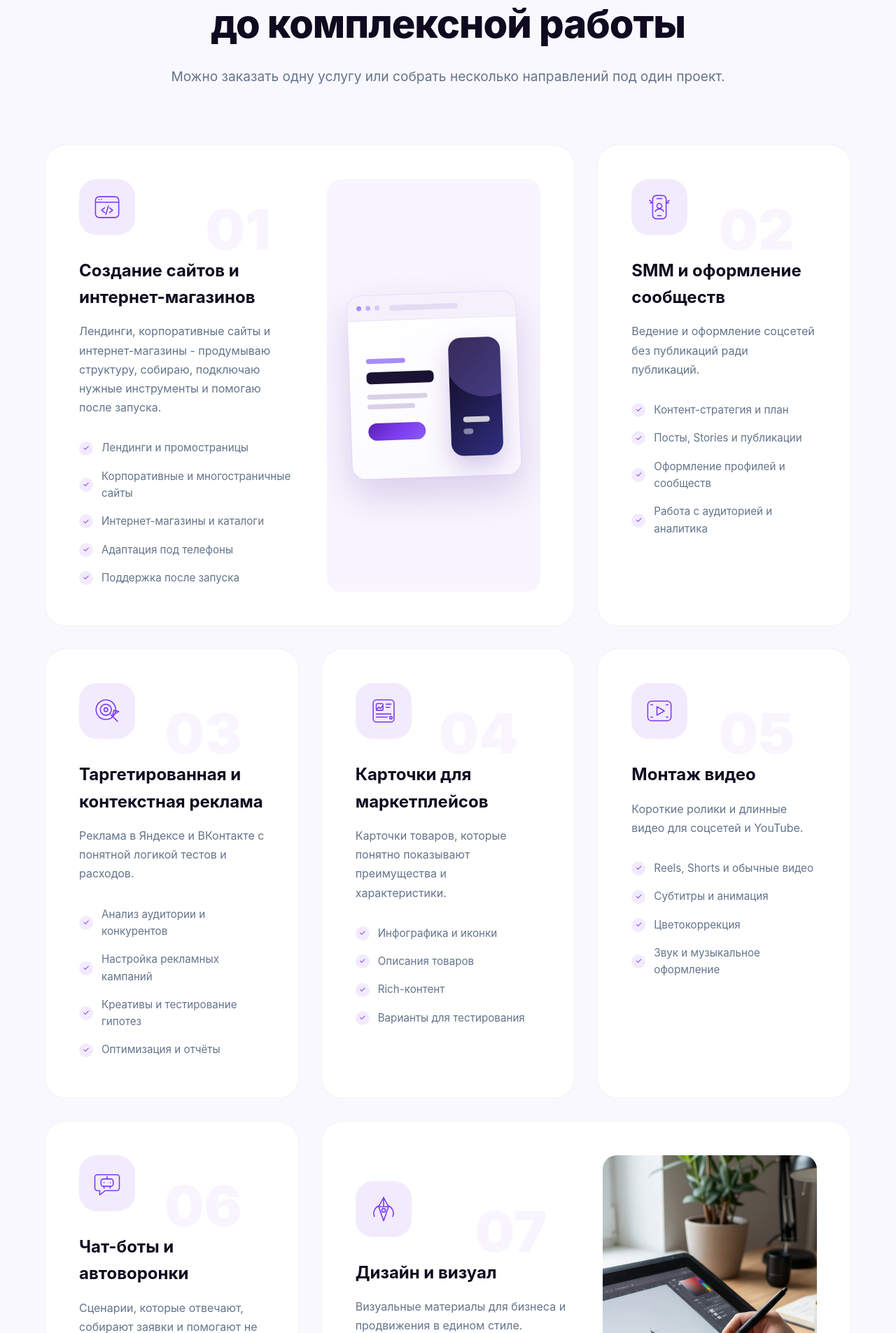
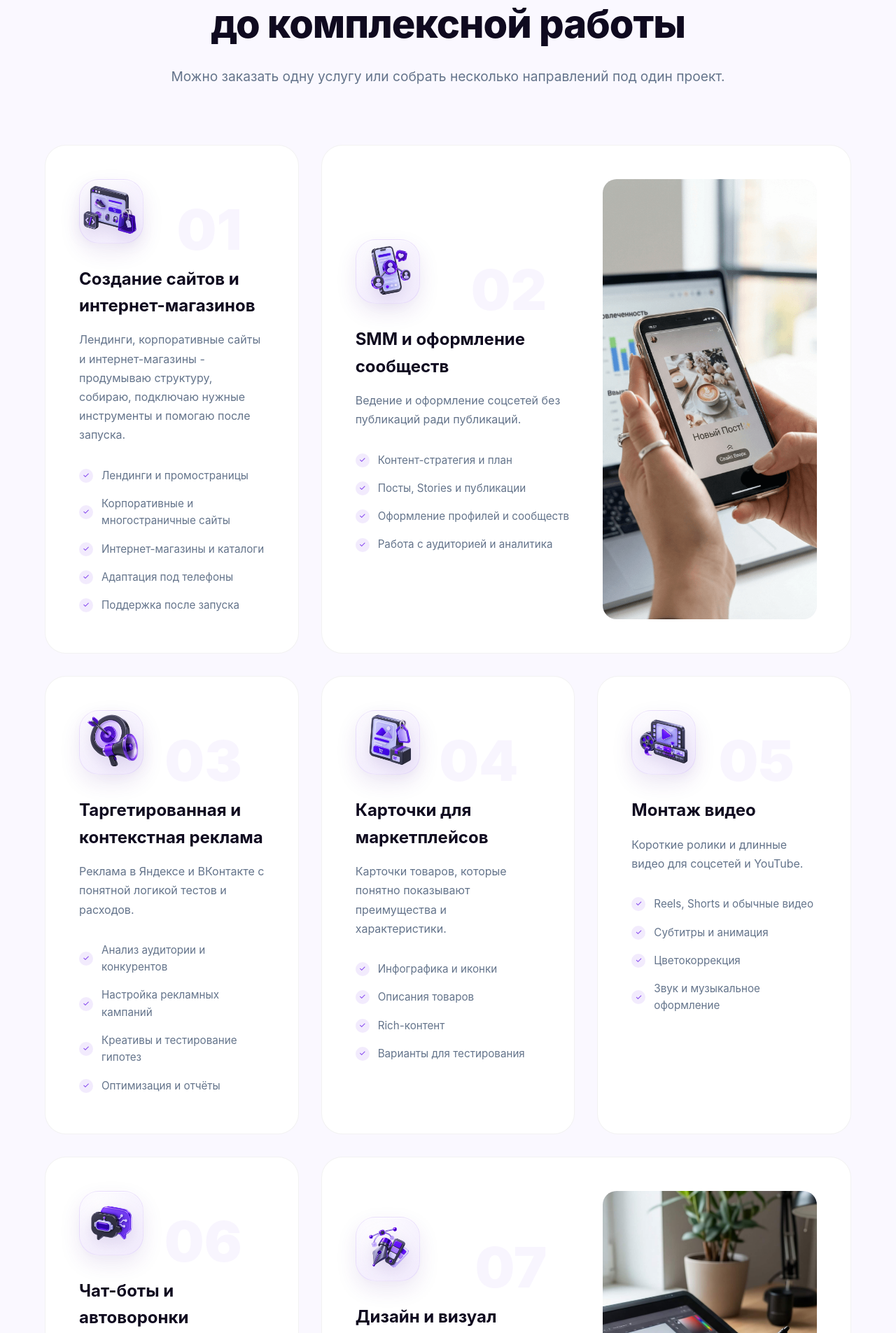
Before and after one commit to lexustm/test-site, a PHP site: page / in a window 1280 px wide. Shown: the part 1194-3099 px from the top of the page at 70% size. Run offline with PHP 8.4, Linux system fonts and the light colour scheme.

Commit message:
Обновить иконки и карточку SMM

```diff
--- a/404.html
+++ b/404.html
@@ -10,7 +10,7 @@
   <link rel="preconnect" href="https://fonts.googleapis.com">
   <link rel="preconnect" href="https://fonts.gstatic.com" crossorigin>
   <link href="https://fonts.googleapis.com/css2?family=Inter:wght@400;500;600;700&amp;family=Montserrat:wght@600;700;800;900&amp;display=swap" rel="stylesheet">
-  <link rel="stylesheet" href="assets/css/main.css?v=services-1">
+  <link rel="stylesheet" href="assets/css/main.css?v=services-2">
 </head>
 <body class="error-page">
   <main>
--- a/assets/css/main.css
+++ b/assets/css/main.css
@@ -157,139 +157,36 @@ body{font-family:var(--font-body)}
   .marquee.is-ready{animation:none;transform:none}
 }
 
-/* Профессиональная система иконок для карточек услуг. */
-.service-icon{color:var(--primary)}
-.service-icon svg{
-  width:42px;
-  height:42px;
-  fill:none;
-  stroke:currentColor;
-  stroke-width:1.8;
-  stroke-linecap:round;
-  stroke-linejoin:round;
+/* Объемные PNG-иконки для карточек услуг. */
+.service-icon{
+  width:92px;
+  height:92px;
+  overflow:visible;
+  border:1px solid rgba(124,58,237,.1);
+  border-radius:28px;
+  background:radial-gradient(circle at 35% 25%,rgba(255,255,255,.94),rgba(124,58,237,.1));
+  box-shadow:inset 0 1px 0 rgba(255,255,255,.8),0 12px 30px rgba(76,29,149,.1);
 }
-.service-card:hover .service-icon{color:#fff}
-
-/* Миниатюра сайта в крупной карточке. */
-.service-site-visual{
-  display:grid;
-  place-items:center;
-  padding:2rem;
-  background:linear-gradient(145deg,rgba(124,58,237,.12),rgba(139,92,246,.04));
+.service-icon img{
+  width:88px;
+  height:88px;
+  object-fit:contain;
+  transform:scale(.96);
+  filter:drop-shadow(0 8px 12px rgba(76,29,149,.16));
+  transition:transform .5s cubic-bezier(.4,0,.2,1),filter .5s;
 }
-.service-card.large:hover .service-site-visual{
-  background:rgba(255,255,255,.1);
+.service-card:hover .service-icon{
+  border-color:rgba(255,255,255,.28);
+  background:rgba(255,255,255,.16);
+  box-shadow:inset 0 1px 0 rgba(255,255,255,.25),0 14px 34px rgba(15,10,31,.18);
 }
-.site-browser-preview{
-  width:min(100%,390px);
-  overflow:hidden;
-  border:1px solid rgba(124,58,237,.18);
-  border-radius:20px;
-  background:#fff;
-  box-shadow:0 24px 55px rgba(76,29,149,.18);
-  transform:rotate(-2deg);
-  transition:transform .5s cubic-bezier(.4,0,.2,1),box-shadow .5s;
+.service-card:hover .service-icon img{
+  transform:scale(1.08) rotate(-3deg) translateY(-2px);
+  filter:drop-shadow(0 12px 16px rgba(15,10,31,.24));
 }
-.service-card:hover .site-browser-preview{
-  box-shadow:0 30px 65px rgba(15,10,31,.28);
-  transform:rotate(1deg) translateY(-4px);
+.service-card:nth-child(even):hover .service-icon img{
+  transform:scale(1.08) rotate(3deg) translateY(-2px);
 }
-.site-browser-bar{
-  display:flex;
-  align-items:center;
-  gap:6px;
-  height:36px;
-  padding:0 13px;
-  background:#f4f1fb;
-  border-bottom:1px solid #e7e0f5;
-}
-.site-browser-bar>span{
-  width:7px;
-  height:7px;
-  border-radius:50%;
-  background:#a78bfa;
-}
-.site-browser-bar>span:nth-child(2){opacity:.65}
-.site-browser-bar>span:nth-child(3){opacity:.4}
-.site-browser-bar>div{
-  width:46%;
-  height:8px;
-  margin-left:8px;
-  border-radius:8px;
-  background:#e3dcf2;
-}
-.site-browser-body{
-  display:grid;
-  grid-template-columns:1.15fr .85fr;
-  gap:18px;
-  min-height:225px;
-  padding:28px 24px;
-  background:linear-gradient(145deg,#fff 0%,#faf8ff 100%);
-}
-.site-preview-copy{
-  display:flex;
-  flex-direction:column;
-  align-items:flex-start;
-  justify-content:center;
-}
-.site-preview-copy>span{
-  width:56px;
-  height:7px;
-  margin-bottom:12px;
-  border-radius:7px;
-  background:#a78bfa;
-}
-.site-preview-copy>strong{
-  width:96%;
-  height:17px;
-  margin-bottom:8px;
-  border-radius:6px;
-  background:#1a1333;
-}
-.site-preview-copy>i{
-  width:86%;
-  height:7px;
-  margin-top:7px;
-  border-radius:7px;
-  background:#d8d1e7;
-}
-.site-preview-copy>i:nth-of-type(2){width:68%}
-.site-preview-copy>b{
-  width:82px;
-  height:25px;
-  margin-top:20px;
-  border-radius:14px;
-  background:var(--gradient-1);
-}
-.site-preview-card{
-  position:relative;
-  min-height:165px;
-  overflow:hidden;
-  border-radius:18px;
-  background:var(--gradient-hero);
-  box-shadow:0 16px 35px rgba(76,29,149,.22);
-}
-.site-preview-card::before{
-  position:absolute;
-  width:115px;
-  height:115px;
-  top:-30px;
-  right:-35px;
-  border-radius:50%;
-  background:rgba(167,139,250,.26);
-  content:'';
-}
-.site-preview-card>span{
-  position:absolute;
-  left:18px;
-  right:18px;
-  height:8px;
-  border-radius:8px;
-  background:rgba(255,255,255,.78);
-}
-.site-preview-card>span:nth-child(1){bottom:48px}
-.site-preview-card>span:nth-child(2){right:42px;bottom:31px;opacity:.58}
-.site-preview-card>span:nth-child(3){right:68px;bottom:14px;opacity:.32}
 
 /* Стабильная отрисовка текста во время 3D-поворота. */
 @media(hover:hover) and (pointer:fine){
@@ -309,7 +206,6 @@ body{font-family:var(--font-body)}
 }
 
 @media(max-width:768px){
-  .service-icon svg{width:38px;height:38px}
-  .service-site-visual{padding:1.25rem}
-  .site-browser-body{min-height:185px;padding:20px 18px}
+  .service-icon{width:84px;height:84px;border-radius:25px}
+  .service-icon img{width:80px;height:80px}
 }
--- a/index.html
+++ b/index.html
@@ -31,7 +31,7 @@
     <link href="https://fonts.googleapis.com/css2?family=Inter:wght@300;400;500;600;700&amp;family=Montserrat:wght@600;700;800;900&amp;display=swap" rel="stylesheet">
     <script type="application/ld+json">{"@context":"https://schema.org","@type":"ProfessionalService","name":"VIBELINK","description":"Создание сайтов, интернет-магазинов и комплексные digital-услуги","url":"https://vibelink.ru","priceRange":"от 1500₽","areaServed":"Россия","sameAs":["https://t.me/smmtotal","https://vk.com/tot_al"]}</script>
     <!-- [VIBELINK-PROTECTION-WATERMARK-2025-ALEXEY-DIGITAL-MARKETING] -->
-<link rel="stylesheet" href="assets/css/main.css?v=services-1">
+<link rel="stylesheet" href="assets/css/main.css?v=services-2">
 <link rel="manifest" href="manifest.webmanifest">
 </head>
 <body id="top">
@@ -157,11 +157,11 @@
             <p>Можно заказать одну услугу или собрать несколько направлений под один проект.</p>
         </div>
         <div class="services-grid">
-            <article class="service-card large">
+            <article class="service-card">
                 <div class="service-content">
                     <span class="service-number">01</span>
                     <div class="service-icon">
-                        <svg viewBox="0 0 48 48" aria-hidden="true"><rect x="5" y="7" width="38" height="34" rx="6"></rect><path d="M5 16h38"></path><circle cx="11" cy="11.5" r="1" fill="currentColor" stroke="none"></circle><circle cx="15" cy="11.5" r="1" fill="currentColor" stroke="none"></circle><path d="m20 25-5 4 5 4M28 25l5 4-5 4M26 22l-4 14"></path></svg>
+                        <img src="assets/images/service-icons/websites.png" alt="" aria-hidden="true">
                     </div>
                     <h3 class="service-title">Создание сайтов и интернет-магазинов</h3>
                     <p class="service-desc">Лендинги, корпоративные сайты и интернет-магазины - продумываю структуру, собираю, подключаю нужные инструменты и помогаю после запуска.</p>
@@ -173,21 +173,12 @@
                         <li>Поддержка после запуска</li>
                     </ul>
                 </div>
-                <div class="service-visual service-site-visual" aria-hidden="true">
-                    <div class="site-browser-preview">
-                        <div class="site-browser-bar"><span></span><span></span><span></span><div></div></div>
-                        <div class="site-browser-body">
-                            <div class="site-preview-copy"><span></span><strong></strong><i></i><i></i><b></b></div>
-                            <div class="site-preview-card"><span></span><span></span><span></span></div>
-                        </div>
-                    </div>
-                </div>
             </article>
-            <article class="service-card">
+            <article class="service-card large">
                 <div class="service-content">
                     <span class="service-number">02</span>
                     <div class="service-icon">
-                        <svg viewBox="0 0 48 48" aria-hidden="true"><rect x="13" y="5" width="22" height="38" rx="6"></rect><path d="M20 10h8M21 38h6"></path><circle cx="24" cy="22" r="4"></circle><path d="M17 31c2-3 4-4 7-4s5 1 7 4M9 17h4M35 17h4M8 13l3 2M40 13l-3 2"></path></svg>
+                        <img src="assets/images/service-icons/smm.png" alt="" aria-hidden="true">
                     </div>
                     <h3 class="service-title">SMM и оформление сообществ</h3>
                     <p class="service-desc">Ведение и оформление соцсетей без публикаций ради публикаций.</p>
@@ -198,12 +189,15 @@
                         <li>Работа с аудиторией и аналитика</li>
                     </ul>
                 </div>
+                <div class="service-visual">
+                    <img src="images/smm.png" alt="SMM и оформление социальных сетей" loading="lazy">
+                </div>
             </article>
             <article class="service-card">
                 <div class="service-content">
                     <span class="service-number">03</span>
                     <div class="service-icon">
-                        <svg viewBox="0 0 48 48" aria-hidden="true"><circle cx="22" cy="22" r="16"></circle><circle cx="22" cy="22" r="9"></circle><circle cx="22" cy="22" r="3"></circle><path d="m30 30 11 11M33 31l2-8 8 2-10 6Z"></path></svg>
+                        <img src="assets/images/service-icons/ads.png" alt="" aria-hidden="true">
                     </div>
                     <h3 class="service-title">Таргетированная и контекстная реклама</h3>
                     <p class="service-desc">Реклама в Яндексе и ВКонтакте с понятной логикой тестов и расходов.</p>
@@ -219,7 +213,7 @@
                 <div class="service-content">
                     <span class="service-number">04</span>
                     <div class="service-icon">
-                        <svg viewBox="0 0 48 48" aria-hidden="true"><rect x="7" y="6" width="34" height="36" rx="5"></rect><rect x="12" y="12" width="11" height="11" rx="2"></rect><path d="m13 21 3-3 3 2 3-4M28 13h8M28 18h6M12 29h24M12 34h18"></path><circle cx="36" cy="35" r="2"></circle></svg>
+                        <img src="assets/images/service-icons/marketplace.png" alt="" aria-hidden="true">
                     </div>
                     <h3 class="service-title">Карточки для маркетплейсов</h3>
                     <p class="service-desc">Карточки товаров, которые понятно показывают преимущества и характеристики.</p>
@@ -235,7 +229,7 @@
                 <div class="service-content">
                     <span class="service-number">05</span>
                     <div class="service-icon">
-                        <svg viewBox="0 0 48 48" aria-hidden="true"><rect x="5" y="8" width="38" height="32" rx="6"></rect><path d="m20 17 12 7-12 7V17ZM10 14h3M10 34h3M35 14h3M35 34h3"></path></svg>
+                        <img src="assets/images/service-icons/video.png" alt="" aria-hidden="true">
                     </div>
                     <h3 class="service-title">Монтаж видео</h3>
                     <p class="service-desc">Короткие ролики и длинные видео для соцсетей и YouTube.</p>
@@ -251,7 +245,7 @@
                 <div class="service-content">
                     <span class="service-number">06</span>
                     <div class="service-icon">
-                        <svg viewBox="0 0 48 48" aria-hidden="true"><path d="M8 10h32a4 4 0 0 1 4 4v18a4 4 0 0 1-4 4H21l-9 7v-7H8a4 4 0 0 1-4-4V14a4 4 0 0 1 4-4Z"></path><rect x="14" y="17" width="20" height="12" rx="4"></rect><path d="M24 13v4M19 23h.01M29 23h.01M19 29v3M29 29v3"></path></svg>
+                        <img src="assets/images/service-icons/chatbot.png" alt="" aria-hidden="true">
                     </div>
                     <h3 class="service-title">Чат-боты и автоворонки</h3>
                     <p class="service-desc">Сценарии, которые отвечают, собирают заявки и помогают не терять обращения.</p>
@@ -267,7 +261,7 @@
                 <div class="service-content">
                     <span class="service-number">07</span>
                     <div class="service-icon">
-                        <svg viewBox="0 0 48 48" aria-hidden="true"><path d="m24 5 8 15-8 23-8-23 8-15Z"></path><path d="M16 20h16M24 5v15"></path><circle cx="24" cy="26" r="3"></circle><path d="M9 36c-3-8 1-15 8-18M39 36c3-8-1-15-8-18"></path></svg>
+                        <img src="assets/images/service-icons/design.png" alt="" aria-hidden="true">
                     </div>
                     <h3 class="service-title">Дизайн и визуал</h3>
                     <p class="service-desc">Визуальные материалы для бизнеса и продвижения в едином стиле.</p>
@@ -287,7 +281,7 @@
                 <div class="service-content">
                     <span class="service-number">08</span>
                     <div class="service-icon">
-                        <svg viewBox="0 0 48 48" aria-hidden="true"><path d="M12 5h18l8 8v30H12V5Z"></path><path d="M30 5v9h8M18 21h14M18 27h10M18 33h7"></path><path d="m31 35 9-9 3 3-9 9-5 2 2-5Z"></path></svg>
+                        <img src="assets/images/service-icons/copywriting.png" alt="" aria-hidden="true">
                     </div>
                     <h3 class="service-title">Копирайтинг</h3>
                     <p class="service-desc">Тексты для сайтов, рекламы, соцсетей и карточек товаров.</p>
@@ -303,7 +297,7 @@
                 <div class="service-content">
                     <span class="service-number">09</span>
                     <div class="service-icon">
-                        <svg viewBox="0 0 48 48" aria-hidden="true"><circle cx="20" cy="20" r="13"></circle><path d="m30 30 11 11M13 25v-5M19 25V14M25 25v-8M12 30h16"></path></svg>
+                        <img src="assets/images/service-icons/seo.png" alt="" aria-hidden="true">
                     </div>
                     <h3 class="service-title">SEO и аналитика</h3>
                     <p class="service-desc">Помогаю понять, что происходит с сайтом и продвижением, и что имеет смысл улучшить.</p>
```
Also changed, not shown: assets/images/service-icons/ads.png (added), assets/images/service-icons/chatbot.png (added), assets/images/service-icons/copywriting.png (added), assets/images/service-icons/design.png (added), assets/images/service-icons/marketplace.png (added), assets/images/service-icons/seo.png (added), assets/images/service-icons/smm.png (added), assets/images/service-icons/video.png (added), assets/images/service-icons/websites.png (added).
